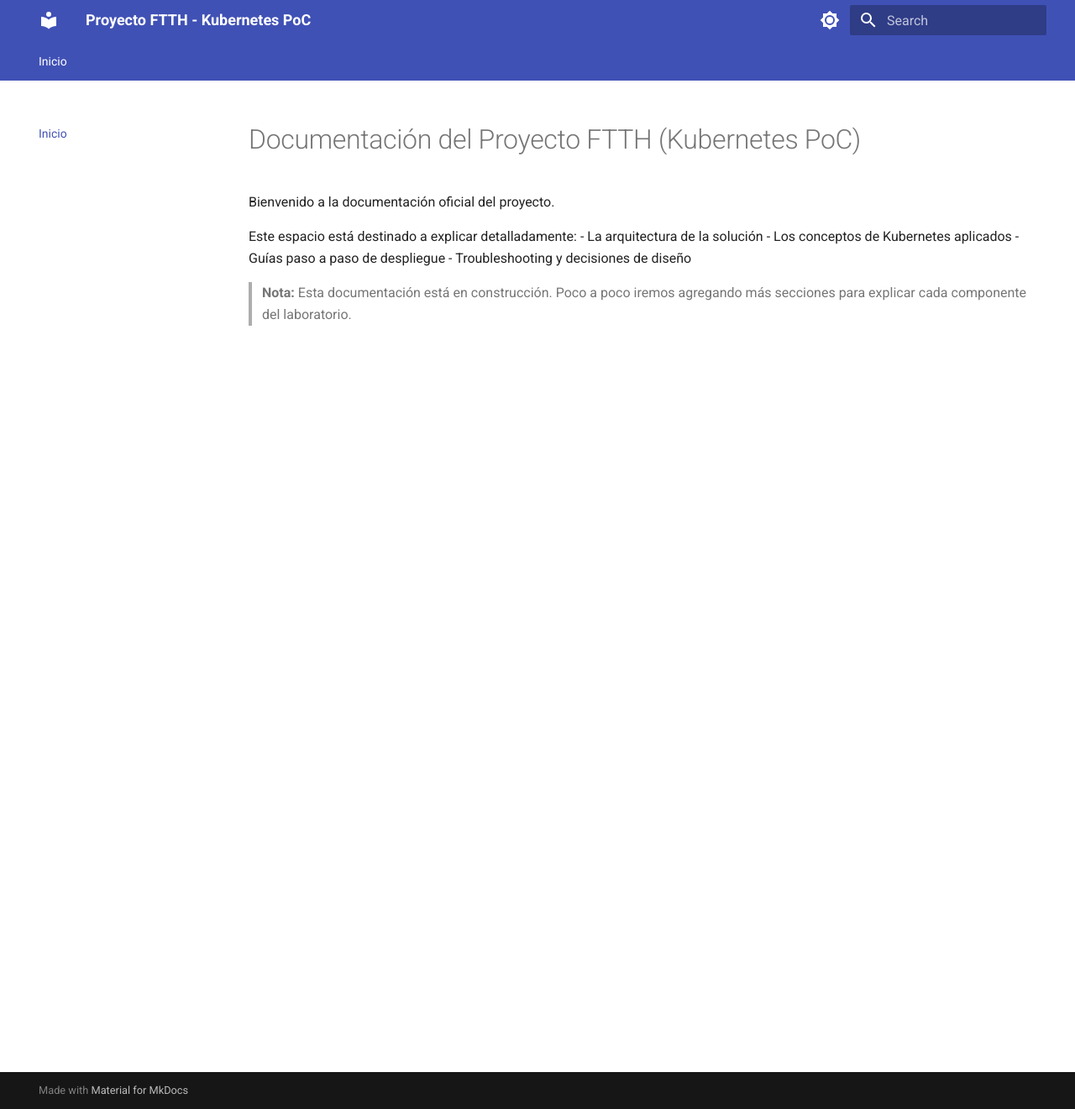
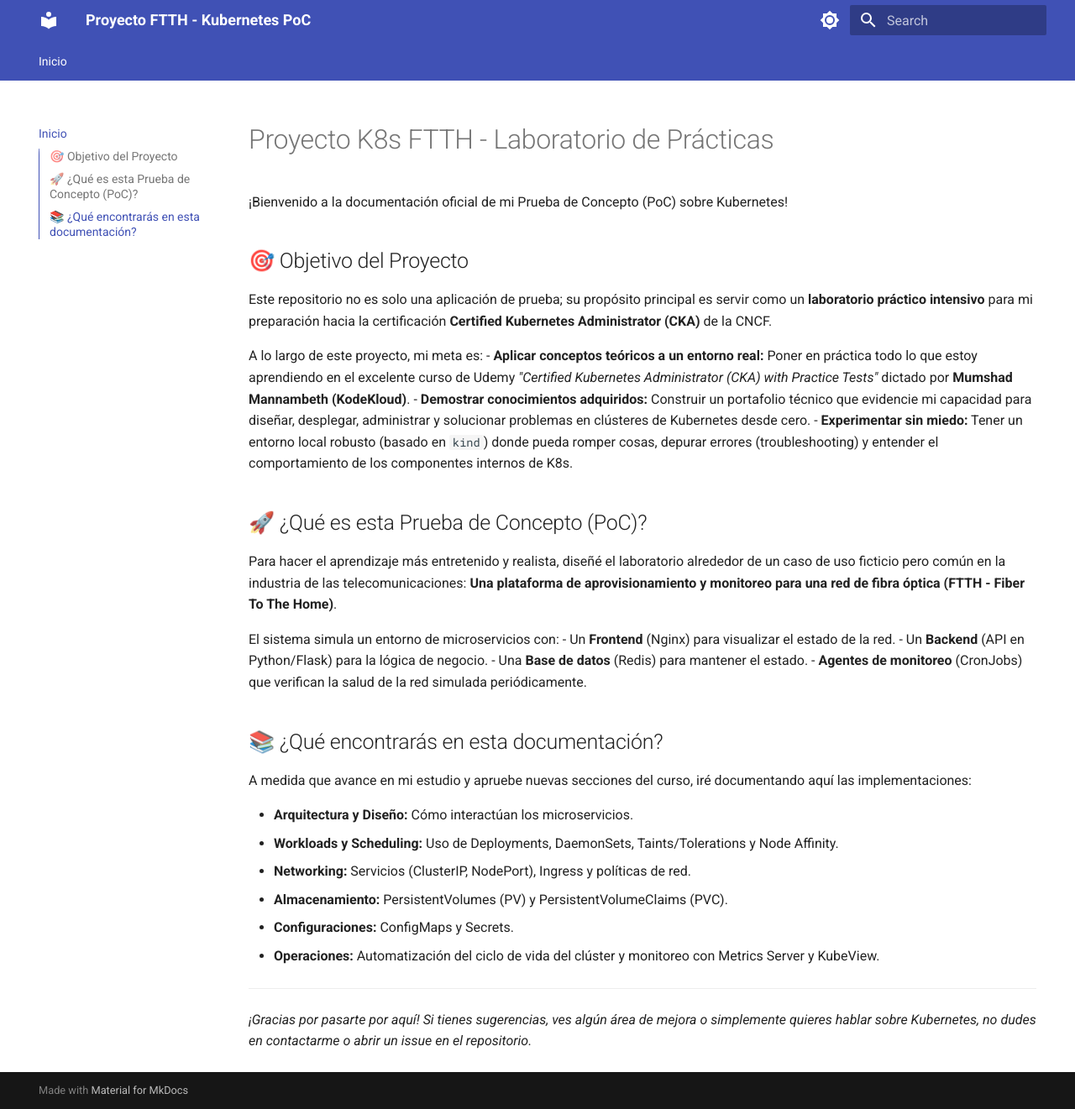
Before and after one commit to LabordaSebastian/proyecto-k8s-ftth, an MkDocs documentation site: the page built from docs/index.md, in a window 1280 px wide and 1321 px high. Shown: the whole window at 84% size. Built offline with MkDocs 1.6.1 and Material for MkDocs 9.7.7, drawn with Linux system fonts in a browser that asks for light colours.

Commit message:
docs: actualizar página principal con objetivos de certificación CKA y curso de KodeKloud

```diff
--- a/docs/index.md
+++ b/docs/index.md
@@ -1,11 +1,37 @@
-# Documentación del Proyecto FTTH (Kubernetes PoC)
+# Proyecto K8s FTTH - Laboratorio de Prácticas
 
-Bienvenido a la documentación oficial del proyecto.
+¡Bienvenido a la documentación oficial de mi Prueba de Concepto (PoC) sobre Kubernetes!
 
-Este espacio está destinado a explicar detalladamente:
-- La arquitectura de la solución
-- Los conceptos de Kubernetes aplicados
-- Guías paso a paso de despliegue
-- Troubleshooting y decisiones de diseño
+## 🎯 Objetivo del Proyecto
 
-> **Nota:** Esta documentación está en construcción. Poco a poco iremos agregando más secciones para explicar cada componente del laboratorio.
+Este repositorio no es solo una aplicación de prueba; su propósito principal es servir como un **laboratorio práctico intensivo** para mi preparación hacia la certificación **Certified Kubernetes Administrator (CKA)** de la CNCF.
+
+A lo largo de este proyecto, mi meta es:
+- **Aplicar conceptos teóricos a un entorno real:** Poner en práctica todo lo que estoy aprendiendo en el excelente curso de Udemy *"Certified Kubernetes Administrator (CKA) with Practice Tests"* dictado por **Mumshad Mannambeth (KodeKloud)**.
+- **Demostrar conocimientos adquiridos:** Construir un portafolio técnico que evidencie mi capacidad para diseñar, desplegar, administrar y solucionar problemas en clústeres de Kubernetes desde cero.
+- **Experimentar sin miedo:** Tener un entorno local robusto (basado en `kind`) donde pueda romper cosas, depurar errores (troubleshooting) y entender el comportamiento de los componentes internos de K8s.
+
+## 🚀 ¿Qué es esta Prueba de Concepto (PoC)?
+
+Para hacer el aprendizaje más entretenido y realista, diseñé el laboratorio alrededor de un caso de uso ficticio pero común en la industria de las telecomunicaciones: **Una plataforma de aprovisionamiento y monitoreo para una red de fibra óptica (FTTH - Fiber To The Home)**.
+
+El sistema simula un entorno de microservicios con:
+- Un **Frontend** (Nginx) para visualizar el estado de la red.
+- Un **Backend** (API en Python/Flask) para la lógica de negocio.
+- Una **Base de datos** (Redis) para mantener el estado.
+- **Agentes de monitoreo** (CronJobs) que verifican la salud de la red simulada periódicamente.
+
+## 📚 ¿Qué encontrarás en esta documentación?
+
+A medida que avance en mi estudio y apruebe nuevas secciones del curso, iré documentando aquí las implementaciones:
+
+- **Arquitectura y Diseño:** Cómo interactúan los microservicios.
+- **Workloads y Scheduling:** Uso de Deployments, DaemonSets, Taints/Tolerations y Node Affinity.
+- **Networking:** Servicios (ClusterIP, NodePort), Ingress y políticas de red.
+- **Almacenamiento:** PersistentVolumes (PV) y PersistentVolumeClaims (PVC).
+- **Configuraciones:** ConfigMaps y Secrets.
+- **Operaciones:** Automatización del ciclo de vida del clúster y monitoreo con Metrics Server y KubeView.
+
+---
+
+*¡Gracias por pasarte por aquí! Si tienes sugerencias, ves algún área de mejora o simplemente quieres hablar sobre Kubernetes, no dudes en contactarme o abrir un issue en el repositorio.*
```
